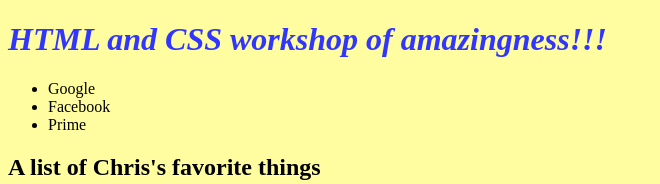
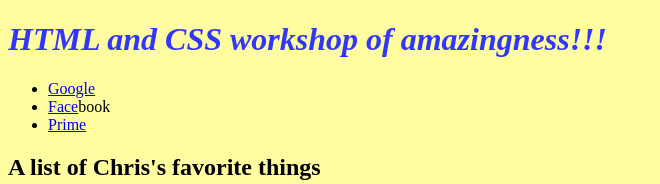
Before and after one commit to LukeSchlangen/html-css-workshop-old, a plain HTML site: page index.html in a window 1280 px wide. Shown: the top 184 px of the page, without its empty margins (0-660 px from the left). Drawn offline with Linux system fonts and the light colour scheme.

Commit message:
Update index.html

```diff
--- a/index.html
+++ b/index.html
@@ -8,9 +8,9 @@
     <h1>HTML and CSS workshop of amazingness!!!</h1>
     <nav>
       <ul>
-        <li>Google</li>
-        <li>Facebook</li>
-        <li>Prime</li>
+        <li><a href="http://www.google.com">Google</a></li>
+        <li><a href="http://www.facebook.com">Face</a>book</li>
+        <li><a href="http://primeacademy.io">Prime</a></li>
       </ul>
     </nav>
     <main>
```
